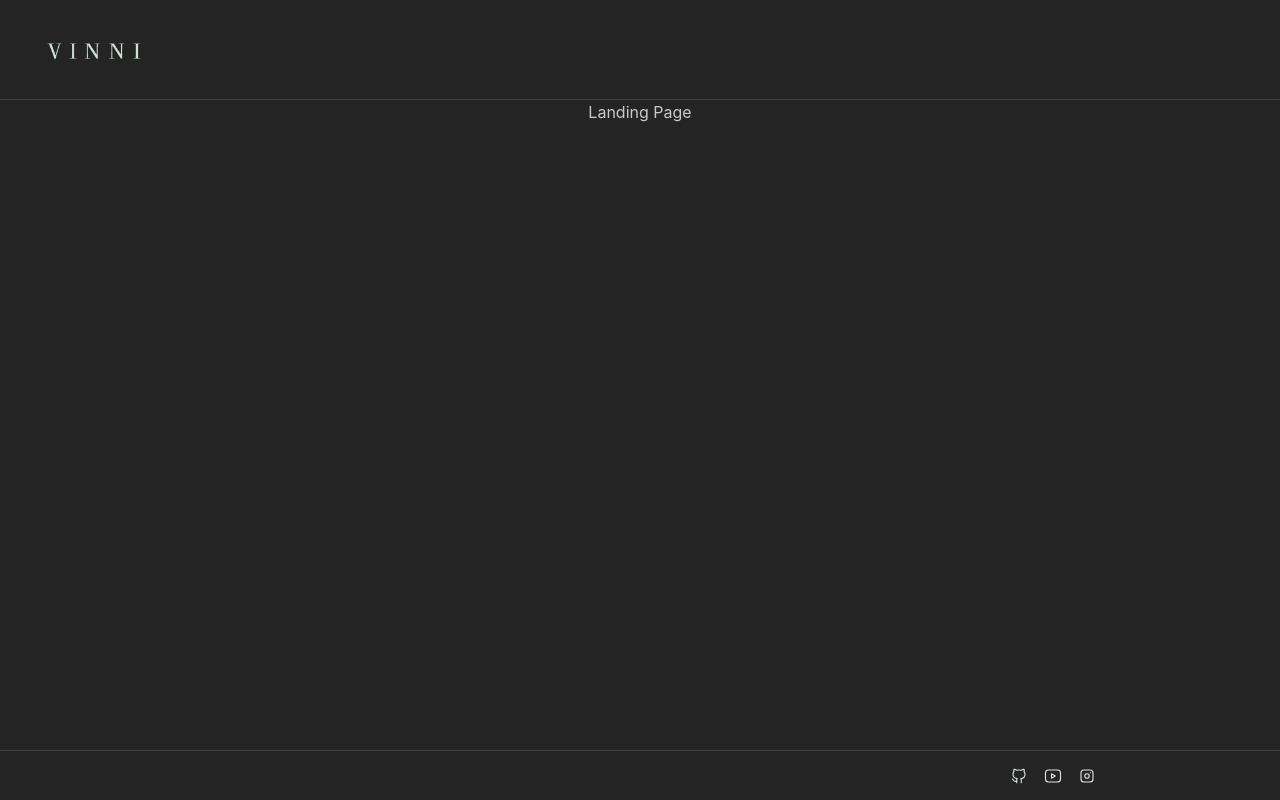
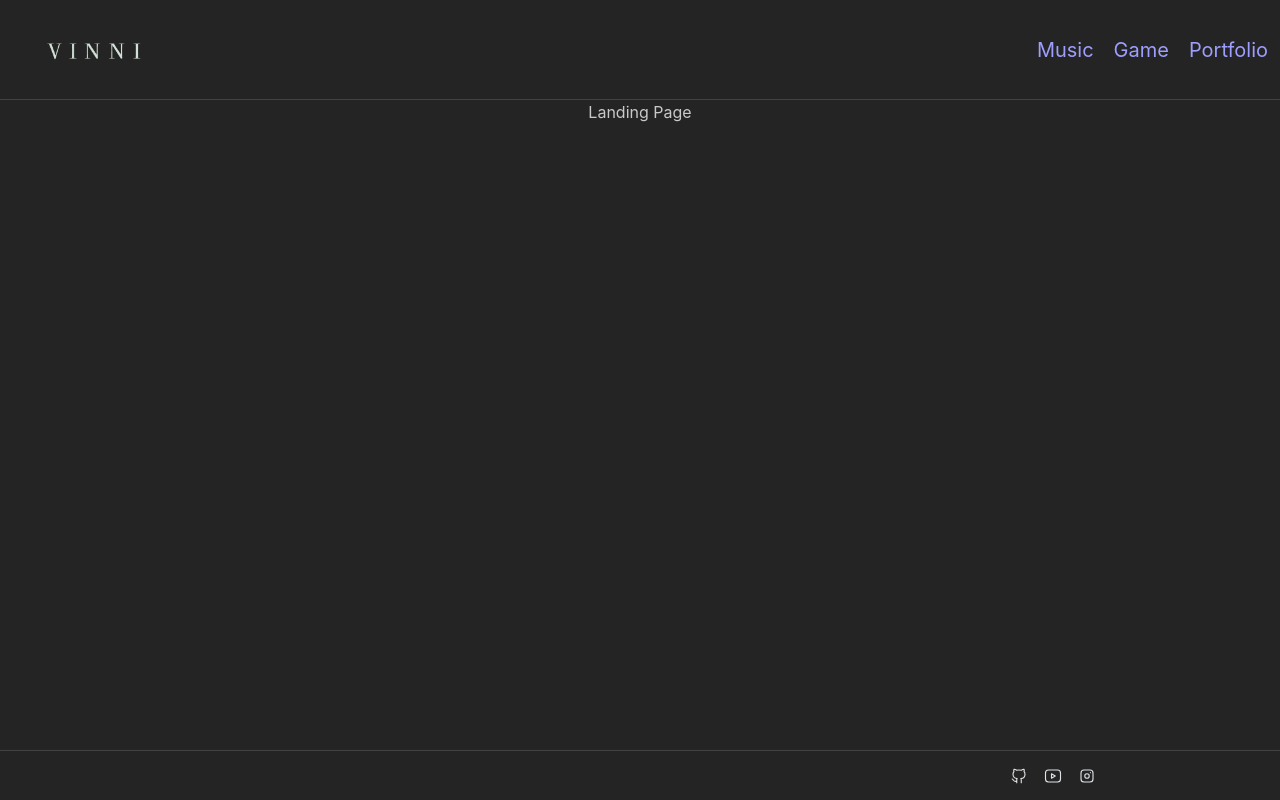
Before and after one commit to vkl2109/vincent_le, a React (Vite) app: page / in a window 1280 px wide. Built offline with nearby package versions, Linux system fonts and the light colour scheme.

Commit message:
Added links

```diff
--- a/src/Components/Header.jsx
+++ b/src/Components/Header.jsx
@@ -3,14 +3,43 @@ import {
     rem,
     Image,
     Menu,
-    Burger
+    Burger,
+    Text
 } from "@mantine/core"
 import VINNI from "../assets/VINNI.png"
-import { Link } from "react-router-dom"
+import { useState, useEffect } from 'react';
+import { useLocation, Link } from "react-router-dom"
 import { useDisclosure } from '@mantine/hooks';
+
+const links = [
+  { link: '/music', label: 'Music' },
+  { link: '/game', label: 'Game' },
+  { link: '/portfolio', label: 'Portfolio' }
+];
 
 export function Header () {
     const [opened, { toggle }] = useDisclosure(false);
+    const [active, setActive] = useState(links[0].link);
+    const location = useLocation();
+
+    useEffect(() => {
+        if (location.pathname == '/') setActive()
+    }, [location])
+
+    const items = links.map((link) => (
+        <Link
+        key={link.label}
+        to={link.link}
+        style={{ textDecoration: 'none' }}
+        onClick={() => {
+            setActive(link.link)
+        }}
+        >
+            <Text size="xl" td={active == link.link ? "underline" : null}>
+                {link.label}
+            </Text>
+        </Link>
+    ));
 
     return(
         <Group h={rem(100)} justify="space-between" p="sm">
@@ -18,7 +47,7 @@ export function Header () {
                 <Image src={VINNI} h="100%" />
             </Link>
             <Group gap={20} visibleFrom="sm">
-
+                {items}
             </Group>
             <Menu opened={opened} onChange={toggle}>
           <Menu.Target>
```
